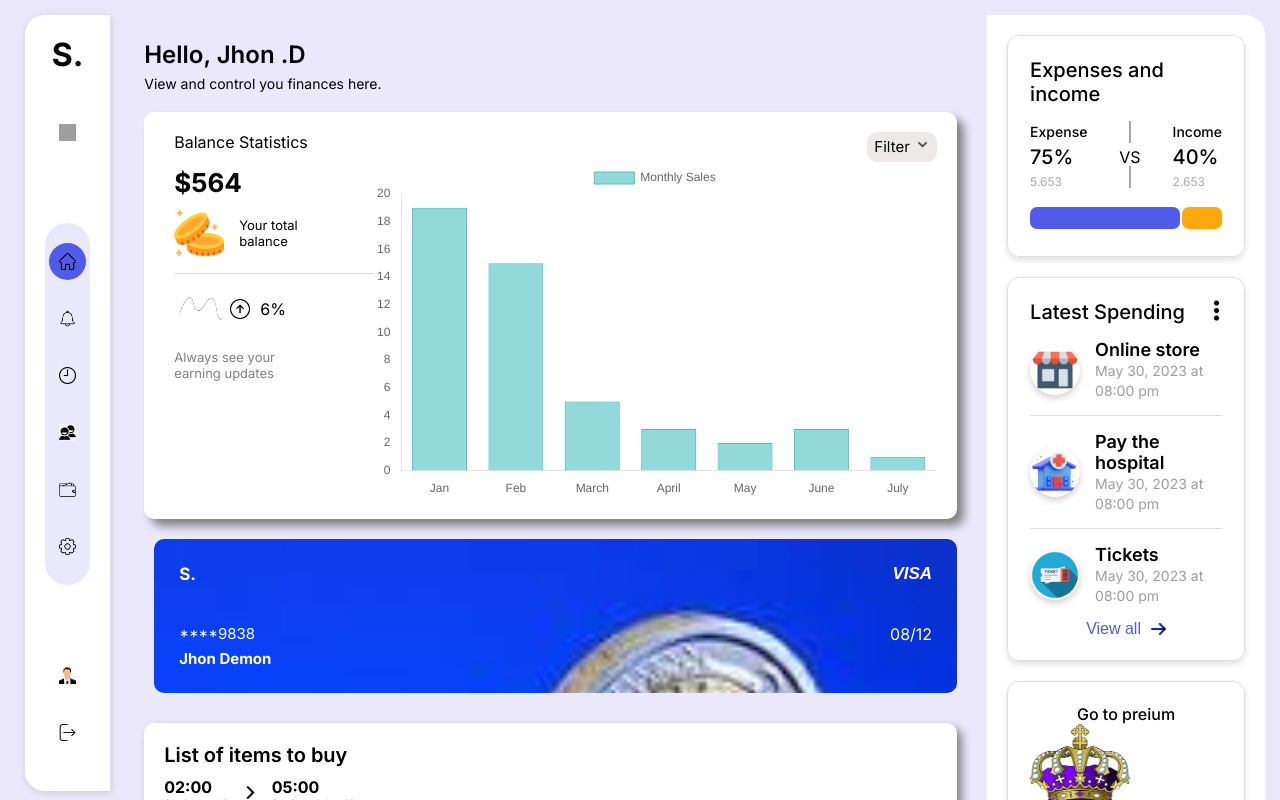
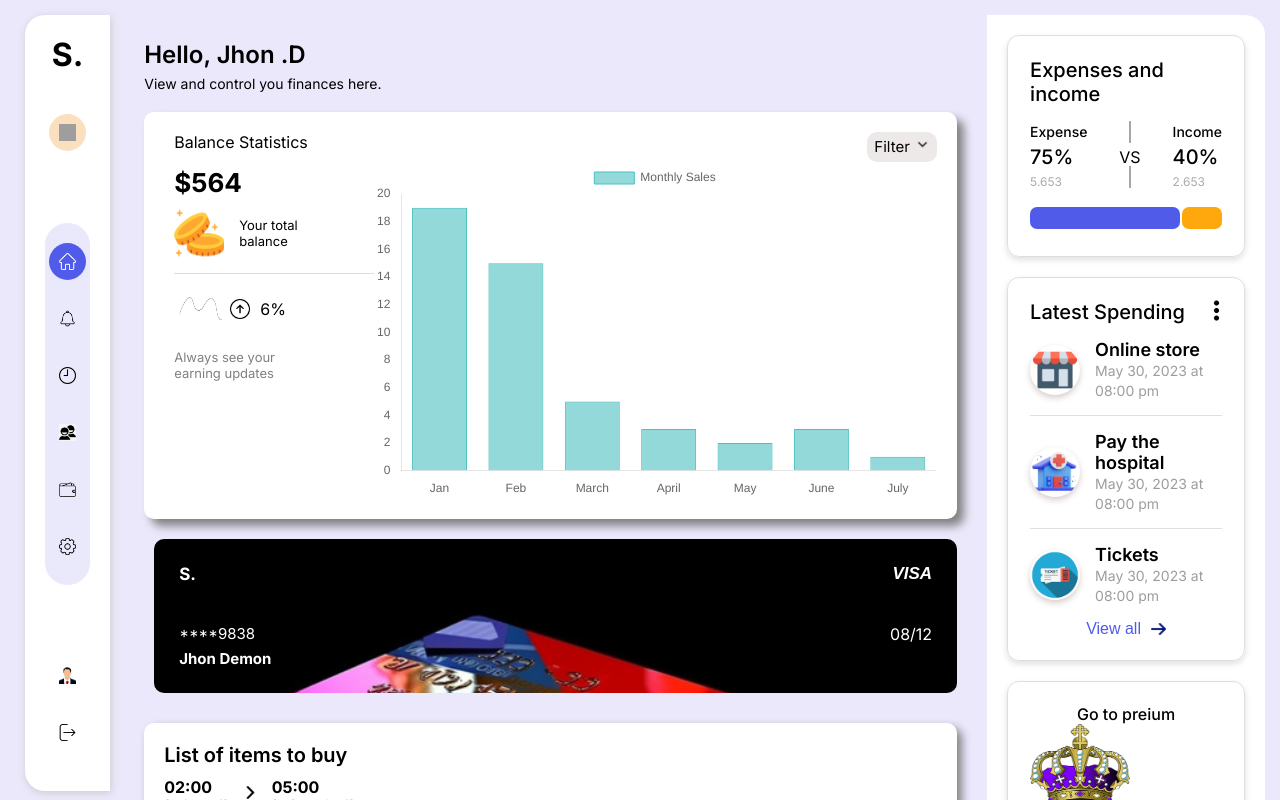
Before and after one commit to Rohitt211/dashboard-nextJs, a Next.js app: page / in a window 1280 px wide. Shown: the top 800 px of the page. Built offline with nearby package versions, Linux system fonts and the light colour scheme; grey boxes are pictures that could not be loaded.

Commit message:
fix : left nav active state and card image

```diff
--- a/src/components/LeftSideBar/Icon.js
+++ b/src/components/LeftSideBar/Icon.js
@@ -1,7 +1,17 @@
-import React from 'react'
+import React from "react";
 import styles from "./styles.module.css";
-import { avatarIcon, chatIcon, clockIcon, contactIcon, homeIcon, logoutIcon, notificationIcon, profileIcon, settingsIcon, walletIcon } from '@/assets';
-import Image from 'next/image';
+import {
+  avatarIcon,
+  chatIcon,
+  clockIcon,
+  contactIcon,
+  homeIcon,
+  logoutIcon,
+  notificationIcon,
+  settingsIcon,
+  walletIcon,
+} from "@/assets";
+import Image from "next/image";
 
 const icon = {
   chat: chatIcon,
@@ -15,14 +25,14 @@ const icon = {
   logout: logoutIcon,
 };
 
-const Icons = ({name}) => (
+const Icons = ({ name, className }) => (
   <Image
     src={icon[name]}
     width={17}
     height={17}
-    className={styles.navBarIcon}
+    className={`${styles.navBarIcon} ${name !== "profile" && className}`}
     alt={name}
   />
 );
 
-export default Icons
+export default Icons;
--- a/src/components/LeftSideBar/index.js
+++ b/src/components/LeftSideBar/index.js
@@ -12,10 +12,15 @@ const SidebarIcons = ({ icons, className, handleActiveTab, activeTabName }) => (
           key={icon}
           className={`${styles.iconNotActive} ${
             icon === activeTabName && styles.active
+          } ${
+            icon === "chat" && activeTabName !== "chat" && styles.chatActiveBG
           }`}
           onClick={() => handleActiveTab(icon)}
         >
-          <Icons name={icon} />
+          <Icons
+            className={`${icon === activeTabName && styles.activeImage}`}
+            name={icon}
+          />
         </div>
       );
     })}
--- a/src/components/LeftSideBar/styles.module.css
+++ b/src/components/LeftSideBar/styles.module.css
@@ -133,5 +133,12 @@
 
 .active {
   background-color: #505BEA;
+}
 
+.activeImage {
+  filter: invert(100%);
 }
+
+.chatActiveBG{
+  background-color: #FAE0BF;
+}
--- a/src/components/MiddleSection/Header/new.module.css
+++ b/src/components/MiddleSection/Header/new.module.css
@@ -3,7 +3,7 @@
     width: 500px;
     height: 100%;
     border-radius: 10px;
-    background-image: url('./../../../assets/bg2.jpeg');
+    background-image: url('./../../../assets/card.jpeg');
     background-repeat: no-repeat;
     background-size: cover;
     color: white;
```
Also changed, not shown: src/assets/card.jpeg (added).
